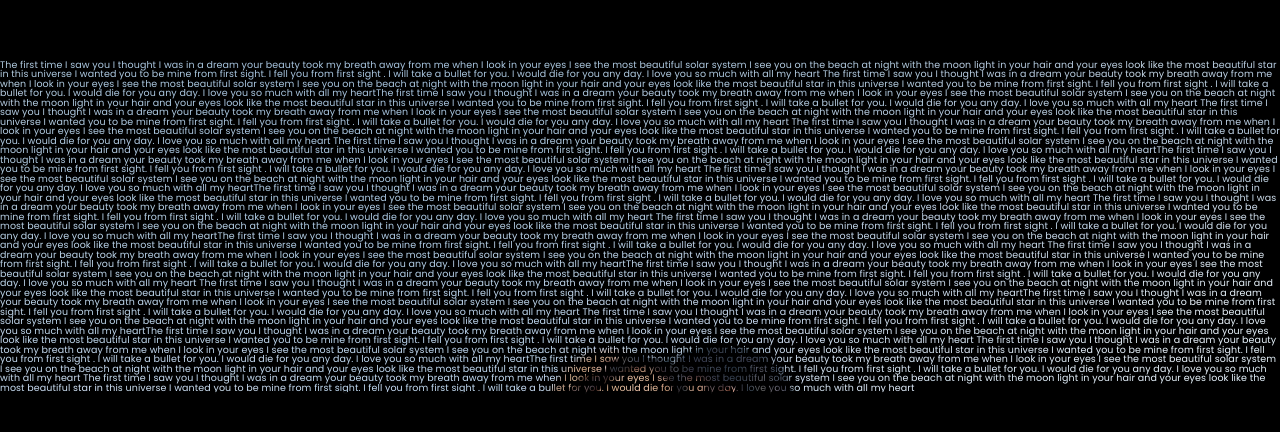
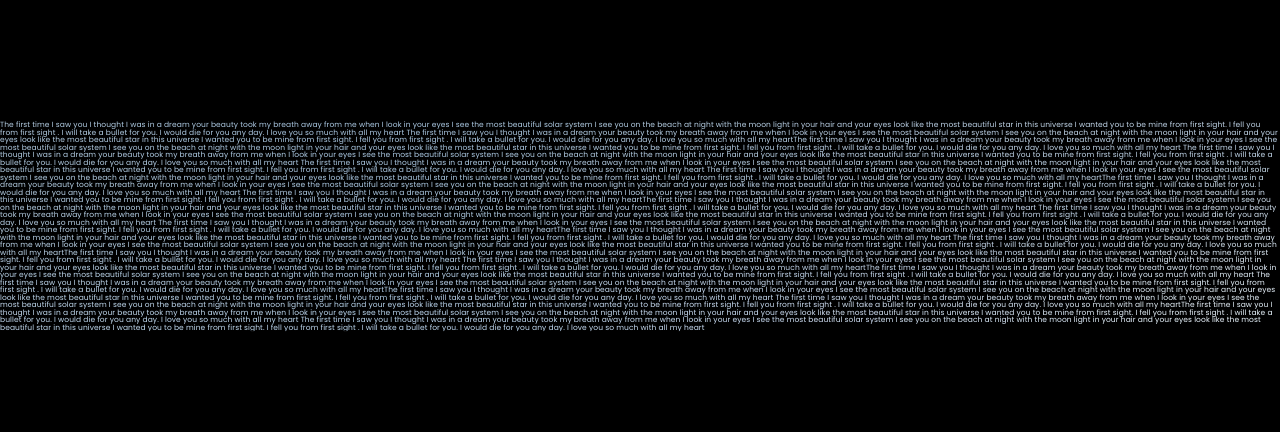
Before and after one commit to kaii-commits/check-this, a plain HTML site: page index.html in a window 1280 px wide. Shown: the part 174-606 px from the top of the page. Drawn offline with Linux system fonts and the light colour scheme.

Commit message:
styles.css

```diff
--- a/styles.css
+++ b/styles.css
@@ -12,8 +12,8 @@ body {
 }
 
 p{
-    font-size: 9.5px;
-    line-height: 9.5px;
+    font-size: 7.5px;
+    line-height: 7.5px;
     background: url(IMG_20231001_202318_690.jpg);
     background-attachment: fixed;
     -webkit-background-clip: text;
```
